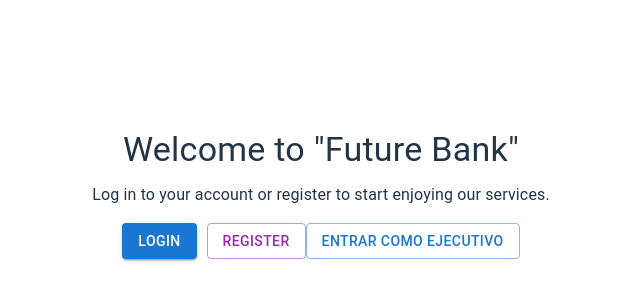
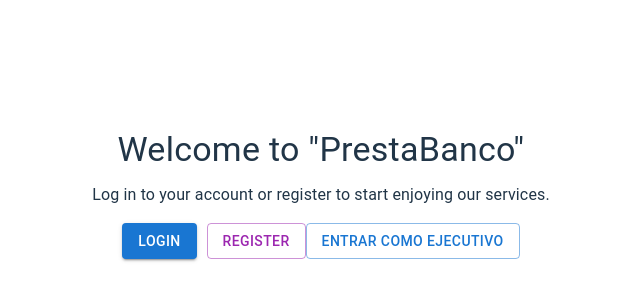
Before and after one commit to arinabilan/Frontend_Tingeso, a React (Vite) app: page / in a window 1280 px wide. Shown: the part 216-516 px from the top of the page, without its empty margins (319-959 px from the left). Built offline with nearby package versions, Linux system fonts and the light colour scheme.

Commit message:
Se agregan cambios de puerto, de client solicitud y PrestaBanco

```diff
--- a/src/components/AllSolicitudes.jsx
+++ b/src/components/AllSolicitudes.jsx
@@ -32,7 +32,7 @@ const AllSolicitudes = () => {
             case 8:
                 return 'Cancelada por el Cliente';
             default:
-                return 'En Revisión Inicial';
+                return 'Sin revisar';
         }
     }
 
--- a/src/components/Clientsolicitudes.jsx
+++ b/src/components/Clientsolicitudes.jsx
@@ -32,7 +32,7 @@ const Clientsolicitudes = () => {
             case 8:
                 return 'Cancelada por el Cliente';
             default:
-                return 'En Revisión Inicial';
+                return 'Sin revisar';
         }
     }
 
--- a/src/components/MainLoyout.jsx
+++ b/src/components/MainLoyout.jsx
@@ -10,7 +10,7 @@ const MainLayout = () => {
         {/* Contenido Principal */}
         <Container style={{ marginTop: '20px', textAlign: 'center' }}>
           <Typography variant="h4" gutterBottom>
-            Welcome to "Future Bank"
+            Welcome to "PrestaBanco"
           </Typography>
           <Typography variant="body1" gutterBottom>
           Log in to your account or register to start enjoying our services.
```
Also changed, not shown: 1 other file (tests, documents, lock files or other folders).
